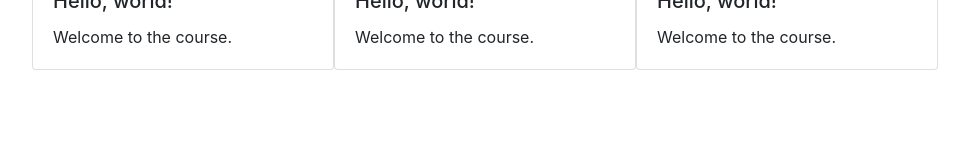
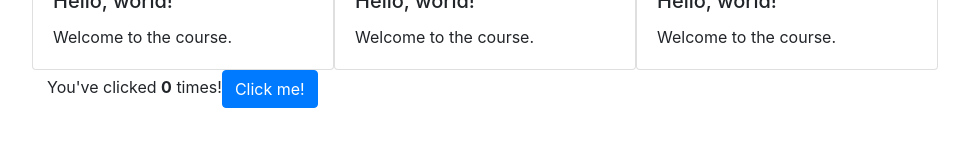
Before and after one commit to gdgcloudlondon/firebase-react-lesson-1, a React (Create React App) app: page / in a window 1280 px wide. Shown: the part 232-378 px from the top of the page, without its empty margins (38-1007 px from the left). Built offline with nearby package versions, Linux system fonts and the light colour scheme.

Commit message:
Add Counter component and empty names area

```diff
--- a/src/App.js
+++ b/src/App.js
@@ -3,8 +3,15 @@ import React from 'react';
 import FunctionalComponent from './components/FunctionalComponent';
 import ClassComponent from './components/ClassComponent';
 import StatefulComponent from './components/StatefulComponent';
+import CounterComponent from './components/CounterComponent';
 
-function App() {
+const App = () => {
+  const names = [
+    'Amanda',
+    'Stefano',
+    'Duncan',
+  ];
+
   return (
     <div className="container">
       <div className="row">
@@ -12,8 +19,9 @@ function App() {
         <ClassComponent />
         <StatefulComponent />
       </div>
+      <CounterComponent />
     </div>
   );
-}
+};
 
 export default App;
--- /dev/null
+++ b/src/components/CounterComponent.js
@@ -0,0 +1,33 @@
+import React, { Component } from 'react';
+
+class CounterComponent extends Component {
+  constructor(props) {
+    super(props);
+
+    this.state = {
+      count: 0
+    }
+  }
+
+  addNumber = () => {
+    this.setState({
+      count: this.state.count + 1
+    })
+  }
+
+  render() {
+    if (this.state.isLoading) {
+      // We don't always have to use HTML - we can print out just text
+      return 'Loading...';
+    }
+
+    return (
+      <div>
+        You've clicked <b>{this.state.count}</b> times!
+        <span className="btn btn-primary" onClick={this.addNumber}>Click me!</span>
+      </div>
+    );
+  }
+}
+
+export default CounterComponent;
```
Also changed, not shown: 1 other file (tests, documents, lock files or other folders).
